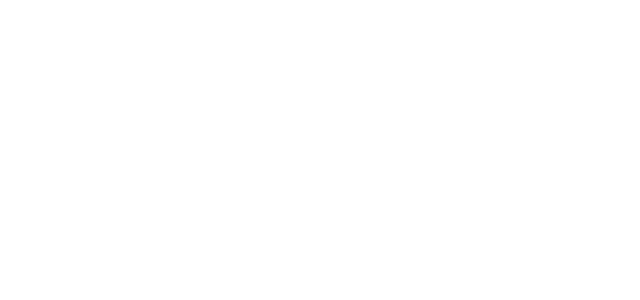
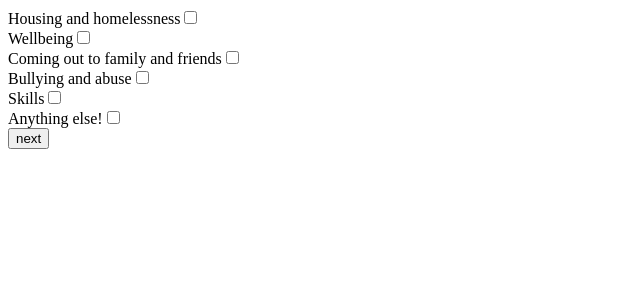
Before and after one commit to fac-12/Albert-Kennedy, a React (Create React App) app in the folder client/: page / in a window 1280 px wide. Shown: the top 300 px of the page, without its empty margins (0-640 px from the left). Built offline with nearby package versions, Linux system fonts and the light colour scheme.

Commit message:
Add topic form

```diff
--- a/client/package.json
+++ b/client/package.json
@@ -9,7 +9,8 @@
     "react-redux": "^5.0.6",
     "react-router-dom": "^4.2.2",
     "react-scripts": "1.1.0",
-    "redux": "^3.7.2"
+    "redux": "^3.7.2",
+    "redux-form": "^7.2.3"
   },
   "scripts": {
     "start": "react-scripts start",
--- /dev/null
+++ b/client/src/actions/appointment.js
@@ -0,0 +1,8 @@
+import { APT_TOPICS } from "./types";
+
+export const updateTopics = values => {
+  return {
+    type: APT_TOPICS,
+    payload: values
+  };
+};
--- /dev/null
+++ b/client/src/actions/types.js
@@ -0,0 +1 @@
+export const APT_TOPICS = "apt_topics";
--- a/client/src/components/App.js
+++ b/client/src/components/App.js
@@ -1,9 +1,14 @@
 import React, { Component } from "react";
+import { BrowserRouter as Router, Route } from "react-router-dom";
 
-class App extends Component {
+import TopicForm from "./schedule/Topic";
+
+export default class App extends Component {
   render() {
-    return <div> </div>;
+    return (
+      <Router>
+        <Route exact path="/" component={TopicForm} />
+      </Router>
+    );
   }
 }
-
-export default App;
--- /dev/null
+++ b/client/src/components/schedule/Topic.js
@@ -0,0 +1,56 @@
+import React, { Component } from "react";
+import { Field, reduxForm } from "redux-form";
+import { connect } from "react-redux";
+import { updateTopics } from "../../actions/appointment";
+
+class TopicForm extends Component {
+  render() {
+    const { handleSubmit } = this.props;
+    return (
+      <form onSubmit={handleSubmit(this.onSubmit.bind(this))}>
+        <Field
+          name="housing"
+          label="Housing and homelessness"
+          component={this.renderField}
+        />
+        <Field
+          name="wellbeing"
+          label="Wellbeing"
+          component={this.renderField}
+        />
+        <Field
+          name="comingout"
+          label="Coming out to family and friends"
+          component={this.renderField}
+        />
+        <Field
+          name="bullying"
+          label="Bullying and abuse"
+          component={this.renderField}
+        />
+        <Field name="skills" label="Skills" component={this.renderField} />
+        <Field
+          name="other"
+          label="Anything else!"
+          component={this.renderField}
+        />
+        <button type="submit">next</button>
+      </form>
+    );
+  }
+  renderField(field) {
+    return (
+      <div>
+        <label htmlFor={field.name}>{field.label}</label>
+        <input type="checkbox" {...field.input} />
+      </div>
+    );
+  }
+  onSubmit = values => {
+    this.props.updateTopics(values);
+  };
+}
+
+export default reduxForm({
+  form: "TopicForm"
+})(connect(null, { updateTopics })(TopicForm));
--- /dev/null
+++ b/client/src/reducers/appointmentReducer.js
@@ -0,0 +1,11 @@
+import { APT_TOPICS } from "../actions/types";
+
+export default (state = {}, action) => {
+  switch (action.type) {
+    case APT_TOPICS:
+      console.log("state", { ...state, topics: action.payload });
+      return { ...state, topics: [action.payload] };
+    default:
+      return state;
+  }
+};
--- a/client/src/reducers/index.js
+++ b/client/src/reducers/index.js
@@ -1,7 +1,9 @@
 import { combineReducers } from "redux";
+import { reducer as formReducer } from "redux-form";
 
-const rootReducer = combineReducers({
-  state: (state = {}) => state
+import appointmentReducer from "./appointmentReducer";
+
+export default combineReducers({
+  form: formReducer,
+  newApt: appointmentReducer
 });
-
-export default rootReducer;
```
Also changed, not shown: 1 other file (tests, documents, lock files or other folders).
